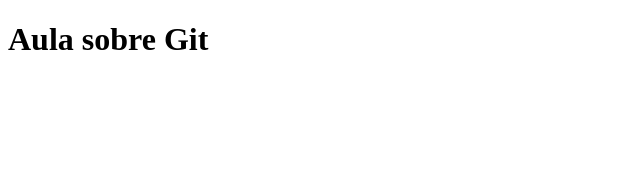
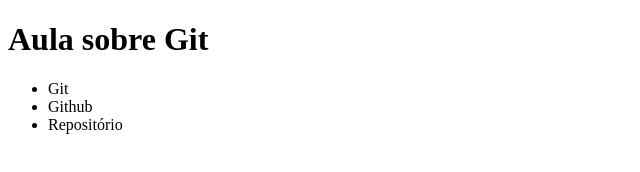
Before and after one commit to Jeremias333/aula, a plain HTML site: page index.html in a window 1280 px wide. Shown: the whole page, without its empty margins (0-640 px from the left). Drawn offline with Linux system fonts and the light colour scheme.

Commit message:
Adicionar lista em index.html

```diff
--- a/index.html
+++ b/index.html
@@ -7,5 +7,10 @@
 </head>
 <body>
     <h1>Aula sobre Git</h1>
+    <ul>
+        <li>Git</li>
+        <li>Github</li>
+        <li>Repositório</li>
+    </ul>
 </body>
 </html>
```
